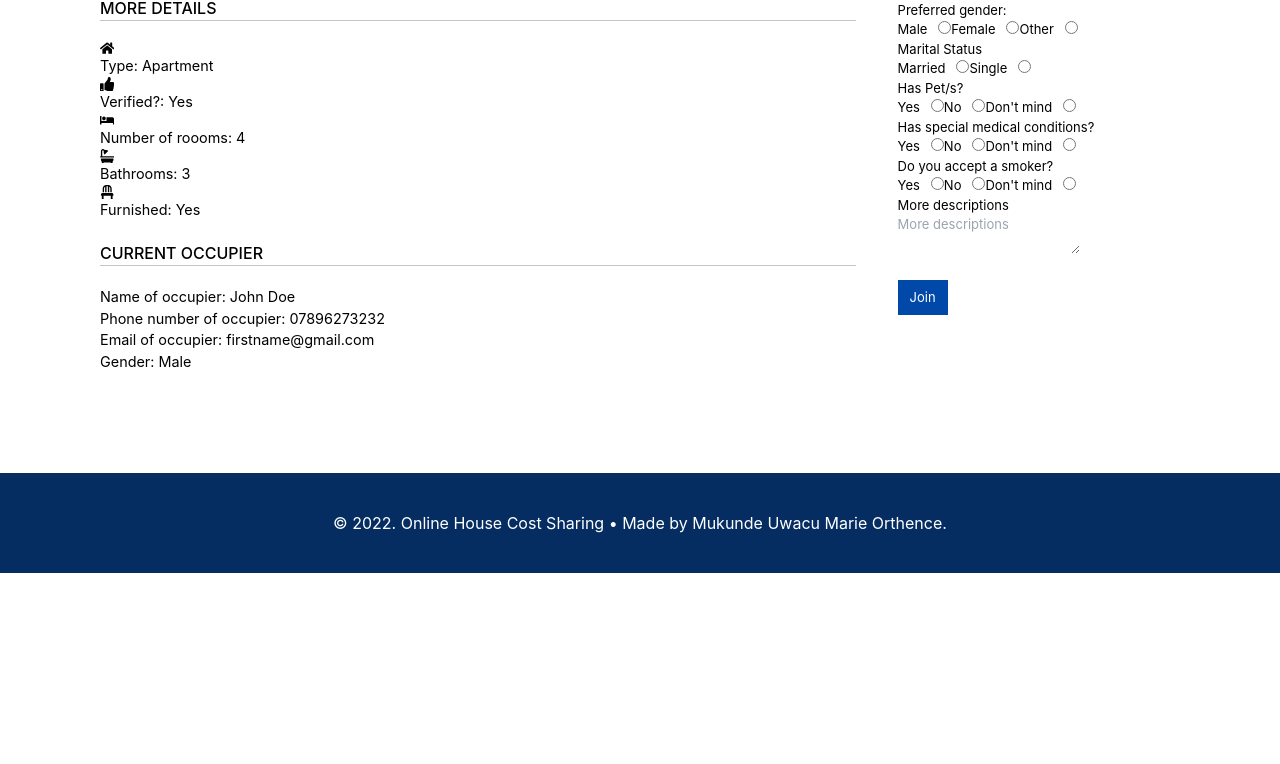
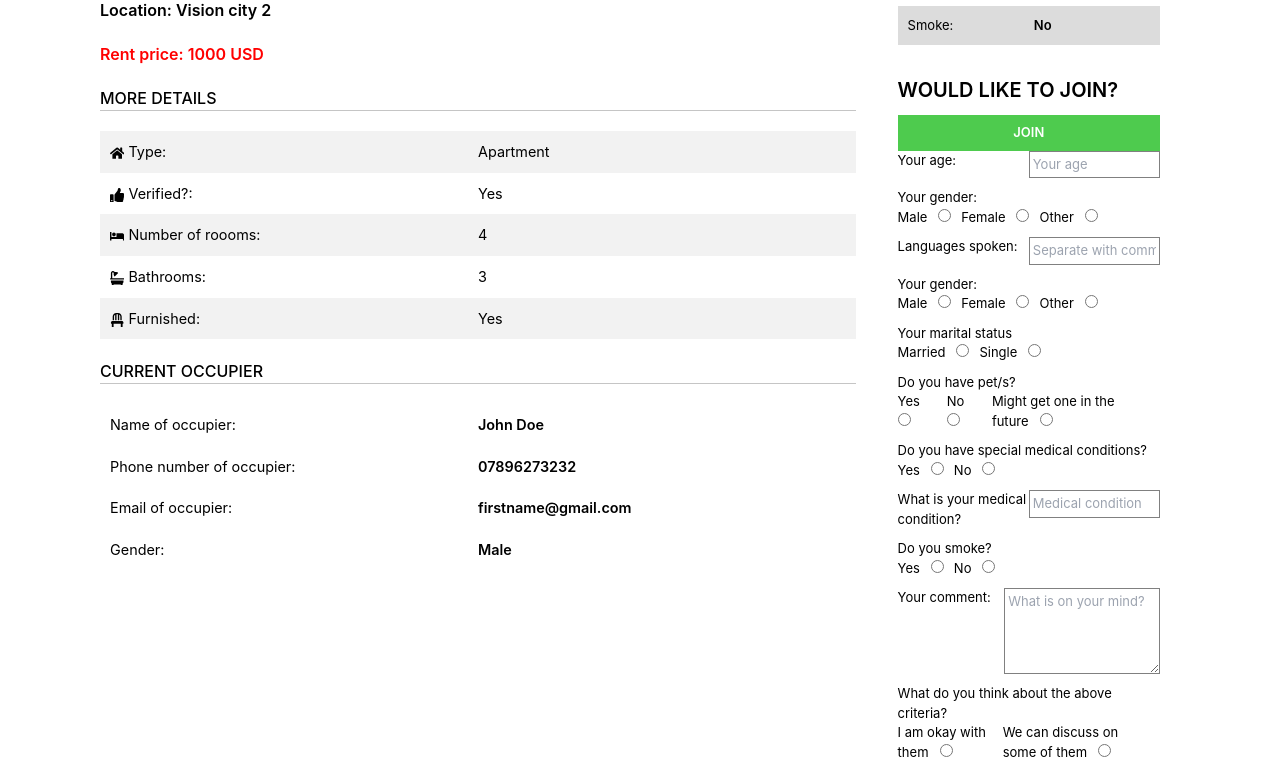
Before and after one commit to hirwajeaneric/online-house-cost-sharing-system, a React (Create React App) app in the folder client/: page /housedetails/1 in a window 1280 px wide. Shown: the part 736-1500 px from the top of the page. Before the commit the page ends 1309 px from the top, so only its background shows below. Built offline with nearby package versions, Linux system fonts and the light colour scheme.

Commit message:
Most pages done
Next is the pop-up (Model) of a person's join request

```diff
--- a/client/src/components/house-details/housedetails.css
+++ b/client/src/components/house-details/housedetails.css
@@ -53,3 +53,160 @@
     font-weight: 500;
     margin: 20px 0 20px;
 }
+
+.house-details .location {
+    font-size: 16px;
+    color: black;
+    font-weight: 600;
+    margin-top: 20px;
+}
+
+.house-details .rent-price {
+    color: red;
+    font-size: 16px;
+    font-weight: 600;
+    margin-top: 20px;
+}
+
+.house-details .more-details .icon{
+    display: inline-block;
+}
+
+.house-details .nameofoccupier,
+.house-details .phone-number,
+.house-details .emailofoccupier,
+.house-details .genderofoccupier,
+.house-details .more-details p {
+    display: flex;
+    flex-direction: row;
+    justify-content: flex-start;
+    align-items: flex-start;
+    width: 100%;
+    padding: 10px;
+}
+
+.house-details .more-details .left,
+.house-details .more-details .right {
+    width: 50%;
+}
+
+.house-details .more-details {
+    display: flex;
+    flex-direction: column;
+    align-items: flex-start;
+    justify-content: flex-start;
+    width: 100%;
+}
+
+.house-details .more-details p:nth-child(odd)  {
+    background-color: #f2f2f2;
+}
+
+.house-details .nameofoccupier .right,
+.house-details .phone-number .right,
+.house-details .emailofoccupier .right,
+.house-details .genderofoccupier .right,
+.house-details .nameofoccupier .left,
+.house-details .phone-number .left,
+.house-details .emailofoccupier .left,
+.house-details .genderofoccupier .left {
+    width: 50%;
+}
+
+.house-details .nameofoccupier .right,
+.house-details .phone-number .right,
+.house-details .emailofoccupier .right,
+.house-details .genderofoccupier .right {
+    font-weight: 600;
+}
+
+
+
+/*JOIN HOUSE DESCRIPTIONS*/
+
+.join-house-descriptions .details .description {
+    margin: 0 0 20px;
+}
+
+.join-house-descriptions .details h4 {
+    font-size: 16px;
+    font-weight: 500;
+    margin: 0 0 10px;
+}
+
+.join-house-descriptions .details {
+    margin: 0 0 30px;
+}
+
+.join-house-descriptions .listing-container {
+    display: flex;
+    flex-direction: row;
+    justify-content: space-between;
+    align-items: flex-start;
+    width: 100%;
+    gap: 10px;
+    padding: 10px;
+}
+
+.join-house-descriptions .listing-container:nth-child(odd) {
+    background-color: rgb(220, 220, 220);
+}
+
+.join-house-descriptions .listing-container .title,
+.join-house-descriptions .listing-container .info {
+    width: 50%;
+}
+
+.join-house-descriptions .listing-container .info {
+    font-weight: 600;
+}
+
+
+
+/*JOIN FORM*/
+
+.join-house-descriptions .join-button {
+    background-color: rgb(78, 203, 78);
+    padding: 8px 12px;
+    color: white;
+    border: none;
+    font-weight: 600;
+    width: 100%;
+    cursor: pointer;
+}
+
+.join-house-descriptions .join-button:hover {
+    background-color: white;
+    color: rgb(78, 203, 78);
+    padding: 6px 10px;
+    border: 2px solid rgb(78, 203, 78);
+}
+
+.join-house-descriptions .input-label-container,
+.join-house-descriptions fieldset {
+    width: 100%;
+    display: flex;
+    flex-direction: row;
+    align-items: flex-start;
+    justify-content: flex-start;
+    margin-bottom: 10px;
+}
+
+.join-house-descriptions .input-label-container label,
+.join-house-descriptions .input-label-container input[type='text'],
+.join-house-descriptions .input-label-container input[type='number'],
+.join-house-descriptions .input-label-container textarea
+.join-house-descriptions fieldset {
+    width: 50%;
+}
+
+.join-house-descriptions fieldset label {
+    margin-right: 10px;
+}
+
+.join-house-descriptions .input-label-container input[type='text'],
+.join-house-descriptions .input-label-container input[type='number'],
+.join-house-descriptions .input-label-container textarea {
+    padding: 3px;
+    border: 1px solid gray;
+}
--- a/client/src/components/post-house/PostHouseForm.jsx
+++ b/client/src/components/post-house/PostHouseForm.jsx
@@ -1,4 +1,5 @@
 import React from 'react'
+import ResponseMessage from '../responses/ResponseMessage'
 
 const PostHouseForm = () => {
 
@@ -109,8 +110,9 @@ const PostHouseForm = () => {
           <input type='text' name='refererPhoneNumber' placeholder='Referer Phone Number'/>
           <input type='email' name='refererEmail' placeholder='Referer Email'/>
         </fieldset>
-        <input style={{boxShadow: '0 2px 4px 0 rgba(0, 0, 0, 0.2), 0 3px 10px 0 rgba(0, 0, 0, 0.19)'}} type="submit" value="Submit Post" />
+        <input style={{ marginBottom: '20px' ,boxShadow: '0 2px 4px 0 rgba(0, 0, 0, 0.2), 0 3px 10px 0 rgba(0, 0, 0, 0.19)'}} type="submit" value="Submit Post" />
       </form>
+      <ResponseMessage backgroundColor='#ffcccc' color='red' message='Age is required!'/>
     </div>
   )
 }
--- a/client/src/components/responses/ResponseMessage.jsx
+++ b/client/src/components/responses/ResponseMessage.jsx
@@ -7,7 +7,7 @@ const ResponseMessage = ({backgroundColor, color, message}) => {
     width: '100%',
     border: `1px solid ${color}`,
     color: color,
-    fontSize: '90%',
+    fontSize: '100%',
     textAlign: 'center',
     backgroundColor: backgroundColor
   }
--- a/client/src/components/user-profile/UserHouse.jsx
+++ b/client/src/components/user-profile/UserHouse.jsx
@@ -1,5 +1,6 @@
 import React, { useEffect, useState } from 'react'
 import { Link } from 'react-router-dom'
+import ResponseMessage from '../responses/ResponseMessage';
 
 const UserHouse = () => {
     const[house,setHouse] = useState('');
@@ -10,6 +11,7 @@ const UserHouse = () => {
 
     return (
         <div style={{height: '700px', width: '100%'}}>
+            <ResponseMessage backgroundColor='#e6ffee' color='green' message='Successfully Posted a House'/>
             <h1 style={{textAlign: 'left'}}>Your profile</h1>
             <div className='rented-house-container'>
                 {house.length !== 0 &&
--- a/client/src/components/user-profile/UserHouseDetails.jsx
+++ b/client/src/components/user-profile/UserHouseDetails.jsx
@@ -1,12 +1,16 @@
 import React from 'react'
 import { Link } from 'react-router-dom'
+import ResponseMessage from '../responses/ResponseMessage'
 
 const UserHouseDetails = () => {
   return (
     <div className='houseDetails-container'>
+        <ResponseMessage backgroundColor='#e6ffee' color='green' message='Successfully Posted a House'/>
+        <div className="main">
             <div className='house-details'>
                 <h3 style={{marginBottom: '20px'}}>House Information</h3>
                 <div className='house-photo'></div>
+                <ResponseMessage backgroundColor='#ffcccc' color='red' message='Age is required!'/>
                 <div className='other-house-info'>
                     <div className="left-side">
                         <div className='input-label-container'>
@@ -235,7 +239,9 @@ const UserHouseDetails = () => {
                     <div className='input-label-container' style={{justifyContent: 'flex-end', alignItems: 'flex-end', marginTop: '20px'}}>
                         <input id='submit-modifications' type="submit" value="Save modifications" />
                     </div>
+                    <ResponseMessage backgroundColor='#ffcccc' color='red' message='Age is required!'/>
                 </form>
+            </div>
         </div>
     </div>
   )
--- a/client/src/pages/tenantPages/HouseDetails.jsx
+++ b/client/src/pages/tenantPages/HouseDetails.jsx
@@ -1,14 +1,18 @@
 import React from 'react'
 import '../../components/house-details/housedetails.css';
-import { Link } from 'react-router-dom';
 import { FaBath, FaBed, FaChair, FaHome, FaThumbsUp } from 'react-icons/fa';
+import ResponseMessage from '../../components/responses/ResponseMessage';
 
 const HouseDetails = () => {
+
+  const joinFormManager = () => {
+
+  }
+
   return (
     <div className='house-details-container'>
-
+      <ResponseMessage backgroundColor='#e6ffee' color='green' message='Join request sent'/>
       <div className='house-details'>
-        {/* <h3 style={{marginBottom: '20px'}}>House Information</h3> */}
         <div className='house-photo'></div>
         <div className='other-house-info'>
           <h4>DESCRIPTION</h4>
@@ -19,17 +23,32 @@ const HouseDetails = () => {
           <p className='rent-price'>Rent price: <span>1000 USD</span></p>
           <h4 className="other-house-descriptions">MORE DETAILS</h4>
           <div className="more-details">
-            <p className="type"><FaHome /> Type: <span>Apartment</span></p>
-            <p className="verified"><FaThumbsUp /> Verified?: <span>Yes</span></p>
-            <p className="rooms"><FaBed /> Number of roooms: <span>4</span></p>
-            <p className="bathrooms"><FaBath /> Bathrooms: <span>3</span></p>
-            <p className="furniture"><FaChair /> Furnished: <span>Yes</span></p>
+            <p className="type">
+              <span className='left'><FaHome  className='icon'/> Type:</span>
+              <span className='right'>Apartment</span>
+            </p>
+            <p className="verified">
+              <span className='left'><FaThumbsUp className='icon'/> Verified?:</span>
+              <span className='right'>Yes</span>
+            </p>
+            <p className="rooms">
+              <span className='left'><FaBed className='icon'/> Number of roooms:</span>
+              <span className='right'>4</span>
+            </p>
+            <p className="bathrooms">
+              <span className='left'><FaBath className='icon'/> Bathrooms:</span>
+              <span className='right'>3</span>
+            </p>
+            <p className="furniture">
+              <span className='left'><FaChair className='icon'/> Furnished:</span>
+              <span className='right'>Yes</span>
+            </p>
           </div>
           <h4>CURRENT OCCUPIER</h4>
-          <p className='nameofoccupier'>Name of occupier: <span>John Doe</span></p>
-          <p className='phone-number'>Phone number of occupier: <span>07896273232</span></p>
-          <p className='emailofoccupier'>Email of occupier: <span>firstname@gmail.com</span></p>
-          <p className='genderofoccupier'>Gender: <span>Male</span></p>
+          <p className='nameofoccupier'><span className='left'>Name of occupier:</span> <span className='right'>John Doe</span></p>
+          <p className='phone-number'><span className='left'>Phone number of occupier:</span> <span className='right'>07896273232</span></p>
+          <p className='emailofoccupier'><span className='left'>Email of occupier:</span> <span className='right'>firstname@gmail.com</span></p>
+          <p className='genderofoccupier'><span className='left'>Gender:</span> <span className='right'>Male</span></p>
         </div>
       </div>
 
@@ -68,11 +87,14 @@ const HouseDetails = () => {
           </div>
         </div>
 
-        <h3>WOULD LIKE TO JOIN?</h3>
+        <h3 style={{marginBottom: '10px'}}>WOULD LIKE TO JOIN?</h3>
+
+        <button className='join-button' onClick={()=> joinFormManager()}>JOIN</button>
+
         <form>
           <div className='input-label-container'>
-            <label htmlFor='age'>Prefered age of joiner: </label>
-            <input type="number" name="ageOfJoiner" placeholder='Required age to join' id="age" />
+            <label htmlFor='age'>Your age: </label>
+            <input type="number" name="ageOfJoiner" placeholder='Your age' id="age" />
           </div>
           <fieldset>
             <legend>Your gender: </legend>
@@ -87,11 +109,11 @@ const HouseDetails = () => {
             </label>
           </fieldset>
           <div className='input-label-container'>
-            <label htmlFor='languages'>Preferred Languages: </label>
-            <input type="text" name="languages" placeholder='Preferred languages' id="languages" />
+            <label htmlFor='languages'>Languages spoken: </label>
+            <input type="text" name="languages" placeholder='Separate with comma' id="languages" />
           </div>
           <fieldset>
-            <legend>Preferred gender: </legend>
+            <legend>Your gender: </legend>
             <label htmlFor="male">Male &nbsp;&nbsp;
                 <input type="radio" name="gender" id="male"/>
             </label>
@@ -103,7 +125,7 @@ const HouseDetails = () => {
             </label>
           </fieldset>
           <fieldset>
-            <legend>Marital Status</legend>
+            <legend>Your marital status</legend>
             <label htmlFor="married">Married &nbsp;&nbsp;
                 <input type="radio" name="maritalStatus" id="married"/>
             </label>
@@ -112,48 +134,58 @@ const HouseDetails = () => {
             </label>
           </fieldset>
           <fieldset>
-            <legend>Has Pet/s?</legend>
+            <legend>Do you have pet/s?</legend>
             <label htmlFor="haspet">Yes &nbsp;&nbsp;
                 <input type="radio" name="hasPet" id="haspet"/>
             </label>
             <label htmlFor="hasnopet">No &nbsp;&nbsp;
                 <input type="radio" name="hasPet" id="hasnopet" />
             </label>
-            <label htmlFor="haspetorno">Don't mind &nbsp;&nbsp;
+            <label htmlFor="haspetorno">Might get one in the future &nbsp;&nbsp;
                 <input type="radio" name="hasPet" id="haspetorno" />
             </label>
           </fieldset>
           <fieldset>
-            <legend>Has special medical conditions?</legend>
+            <legend>Do you have special medical conditions?</legend>
             <label htmlFor="medicalconds">Yes &nbsp;&nbsp;
                 <input type="radio" name="hasSpecialMedicalConditions" id="medicalconds"/>
             </label>
             <label htmlFor="nomedicalconds">No &nbsp;&nbsp;
                 <input type="radio" name="hasSpecialMedicalConditions" id="nomedicalconds" />
             </label>
-            <label htmlFor="hasorno">Don't mind &nbsp;&nbsp;
-                <input type="radio" name="hasSpecialMedicalConditions" id="hasorno" />
-            </label>
           </fieldset>
+          <div className='input-label-container'>
+            <label htmlFor='medicalcondition'>What is your medical condition? </label>
+            <input type="text" name="medicalCondition" placeholder='Medical condition' id="medicalcondition" />
+          </div>
           <fieldset>
-            <legend>Do you accept a smoker?</legend>
+            <legend>Do you smoke?</legend>
             <label htmlFor="acceptsmoker">Yes &nbsp;&nbsp;
                 <input type="radio" name="smoke" id="acceptsmoker"/>
             </label>
             <label htmlFor="noacceptsmoker">No &nbsp;&nbsp;
                 <input type="radio" name="smoke" id="noacceptsmoker" />
             </label>
-            <label htmlFor="acceptsmokerorno">Don't mind &nbsp;&nbsp;
-                <input type="radio" name="smoke" id="acceptsmokerorno" />
+          </fieldset>
+          <div className='input-label-container'>
+            <label htmlFor="more-descriptions">Your comment:</label>
+            <textarea rows='4' name='moreDescriptions' id='more-descritions' placeholder='What is on your mind?'>
+            </textarea>
+          </div>
+          <fieldset>
+            <legend>What do you think about the above criteria?</legend>
+            <label htmlFor="okay">I am okay with them &nbsp;&nbsp;
+                <input type="radio" name="agreeWithCriteria" id="okay"/>
+            </label>
+            <label htmlFor="discuss">We can discuss on some of them &nbsp;&nbsp;
+                <input type="radio" name="agreeWithCriteria" id="discuss"/>
             </label>
           </fieldset>
-          <div className='input-label-container'>
-            <label htmlFor="more-descriptions">More descriptions</label>
-            <textarea name='moreDescriptions' id='more-descritions' placeholder='More descriptions'>
-            </textarea>
+          <div className='input-label-container' style={{justifyContent: 'flex-end', alignItems: 'flex-end', marginTop: '20px'}}>
+              <input id='submit-modifications' type="submit" value="Submit Join Request" />
           </div>
-          <div className='input-label-container' style={{justifyContent: 'flex-end', alignItems: 'flex-end', marginTop: '20px'}}>
-              <input id='submit-modifications' type="submit" value="Join" />
+          <div className="input-label-container">
+            <ResponseMessage backgroundColor='#ffcccc' color='red' message='Age is required!'/>
           </div>
         </form>
       </div>
```
Also changed, not shown: client/src/components/user-profile/user-profile.css (+13 -2 lines), 1 other file (tests, documents, lock files or other folders). Lines whose indentation alone changed are shown as unchanged.
